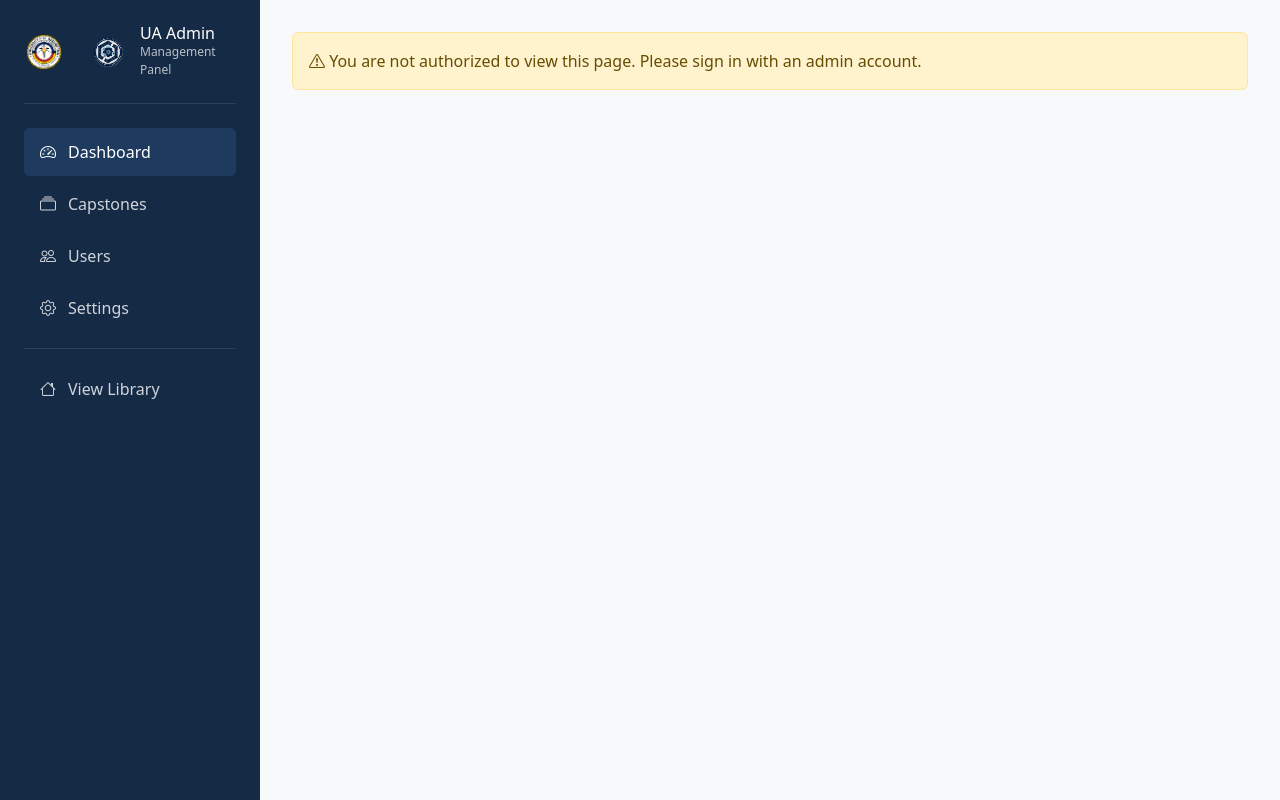
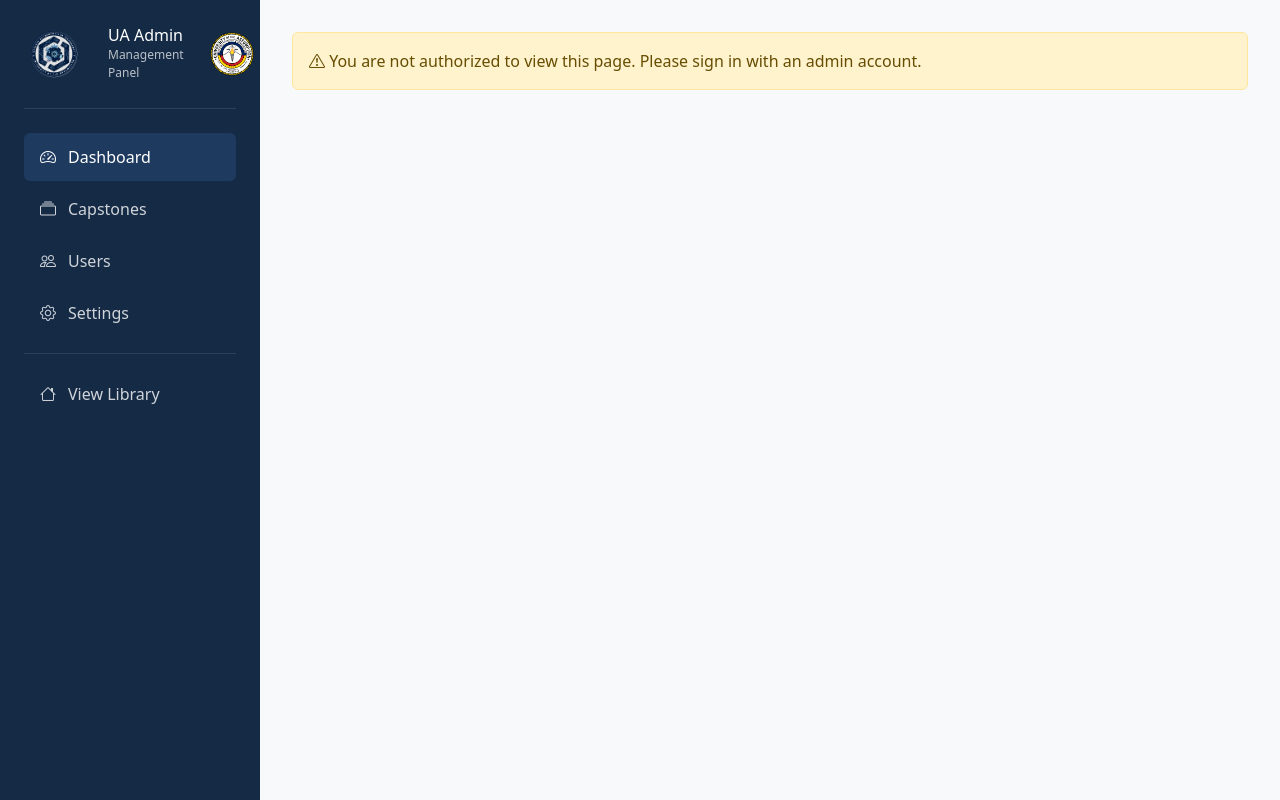
Before and after one commit to aMariecode/research-archived, a website: page capstone-frontend/public/admin.html in a window 1280 px wide. Drawn offline with nearby package versions, Linux system fonts and the light colour scheme.

Commit message:
Update admin dashboard logo layout

```diff
--- a/capstone-frontend/public/admin.html
+++ b/capstone-frontend/public/admin.html
@@ -13,12 +13,12 @@
     <!-- Sidebar -->
     <aside class="admin-sidebar">
       <div class="admin-sidebar-brand">
-        <img src="UA-logo.png" alt="University of the Assumption" class="admin-sidebar-brand-icon">
-        <img src="CITNEWLOGO.png" alt="UA Logo" class="admin-sidebar-brand-icon" style="margin-left: 12px;">
+        <img src="CITNEWLOGO.png" alt="CIT Logo" class="admin-sidebar-brand-icon" style="height: 60px; width: auto; margin-right: 12px;">
         <div>
           <h2>UA Admin</h2>
           <span>Management Panel</span>
         </div>
+        <img src="UA-logo.png" alt="University of the Assumption" class="admin-sidebar-brand-icon" style="height: 48px; width: auto; margin-left: 12px;">
       </div>
 
       <ul class="admin-nav">
```
